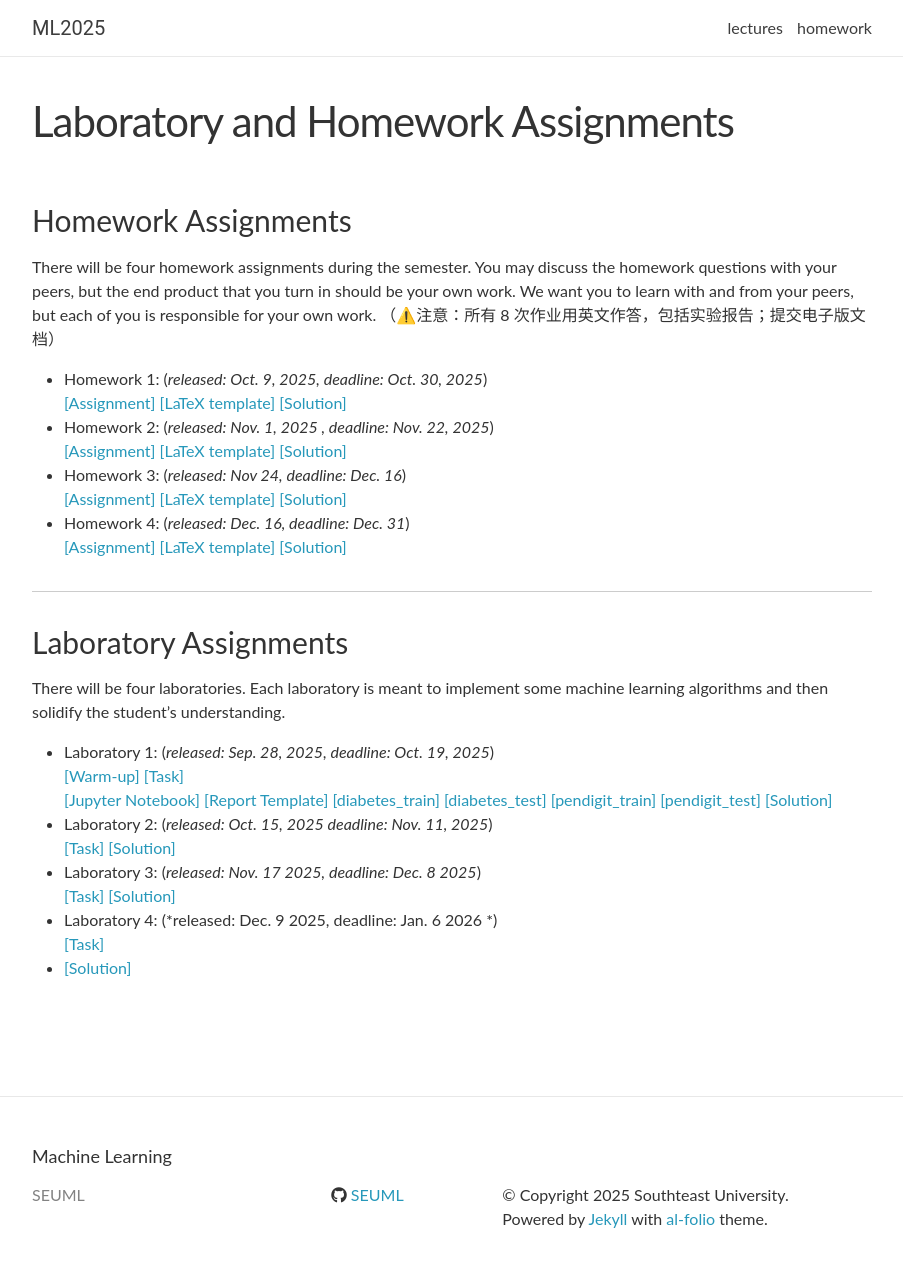
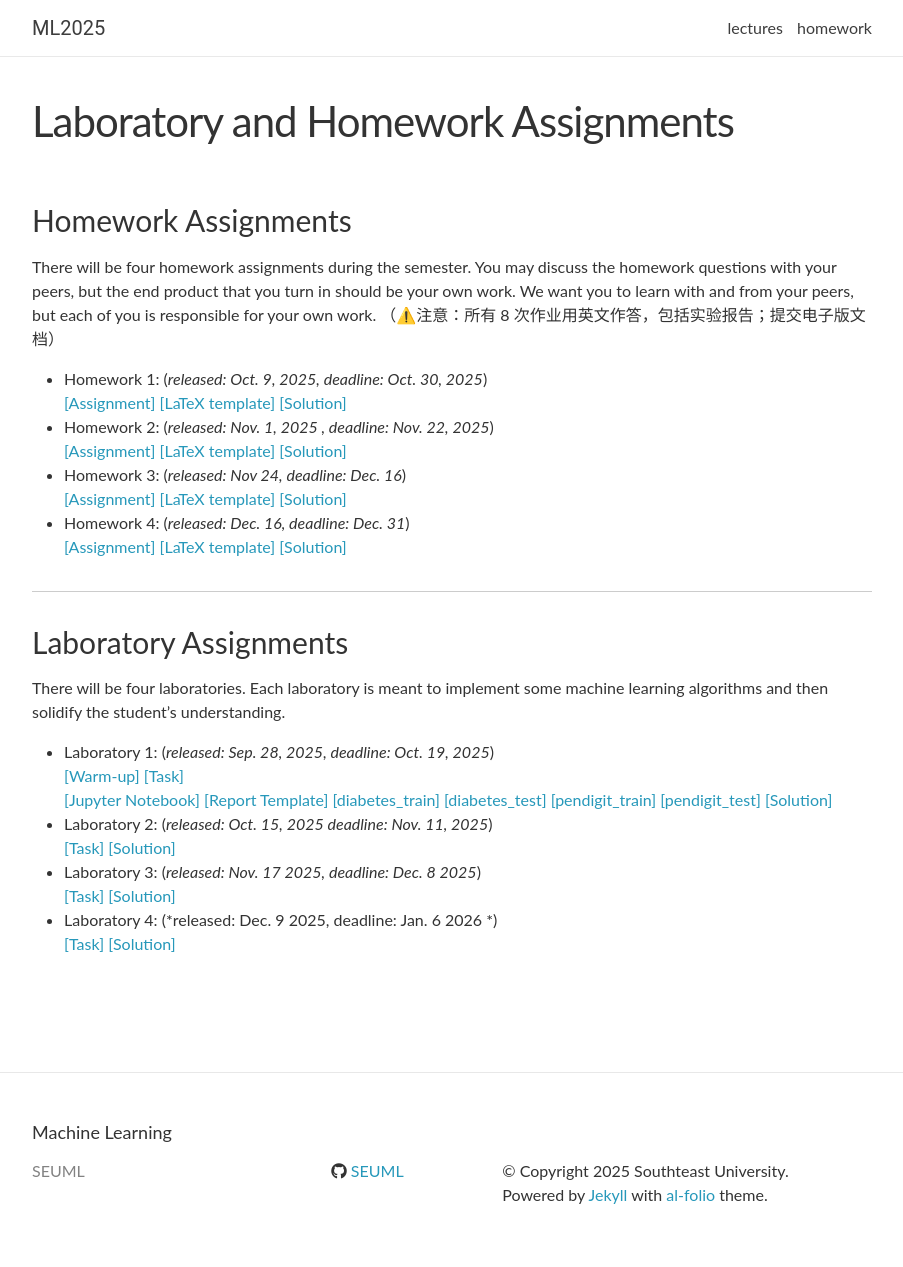
Before and after one commit to SEUML/ml-spring-2025, a Jekyll site: the page built from _pages/homework.md, in a window 1280 px wide and 1292 px high. Shown: the top 1267 px of the window, without its empty margins (188-1091 px from the left). Built offline with Jekyll 4.4.1, drawn with Linux system fonts in a browser that asks for light colours; nearby versions of some CDN libraries; comment, search, counter and statistics services are not loaded.

```diff
--- a/_pages/homework.md
+++ b/_pages/homework.md
@@ -50,4 +50,4 @@ There will be four laboratories. Each laboratory is meant to implement some mach
 - Laboratory 4: (*released: Dec. 9 2025, deadline: Jan. 6 2026 *)
 <br>
 [[Task]]({{ "/assets/assignments/lab4/lab4.zip" | relative_url }})
-- [[Solution]]({{ "/assets/assignments/lab4/solution_v1.ipynb" | relative_url }})
+[[Solution]]({{ "/assets/assignments/lab4/solution_v1.ipynb" | relative_url }})
```
